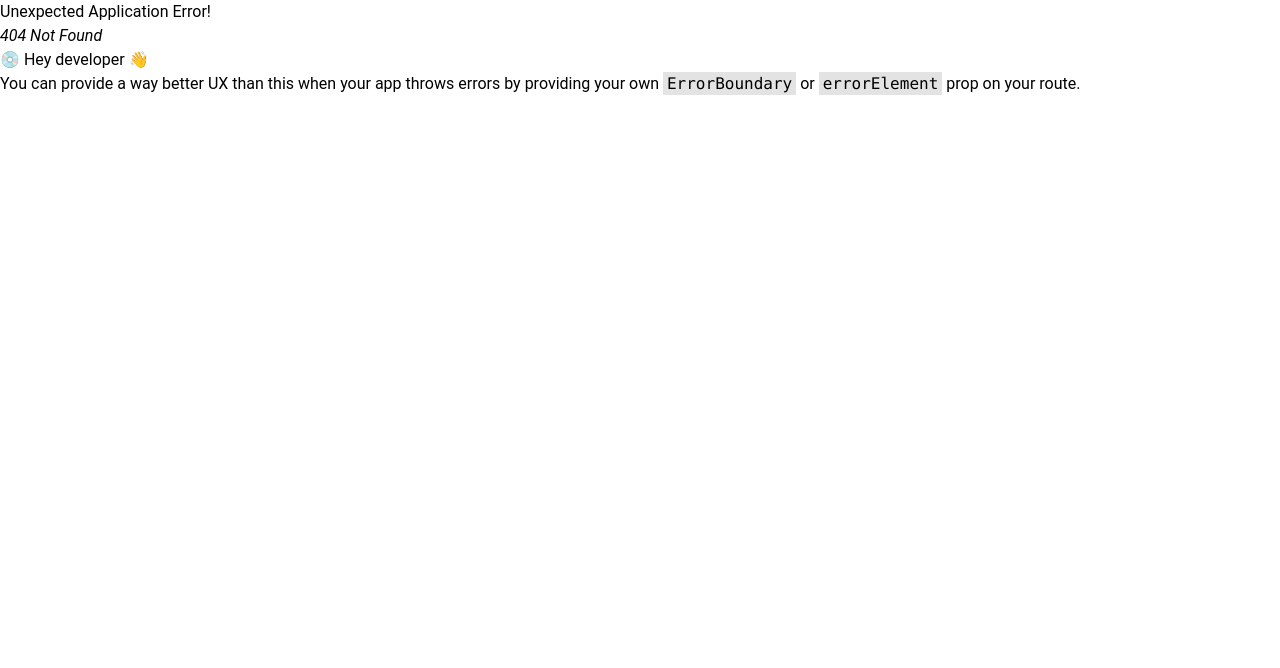
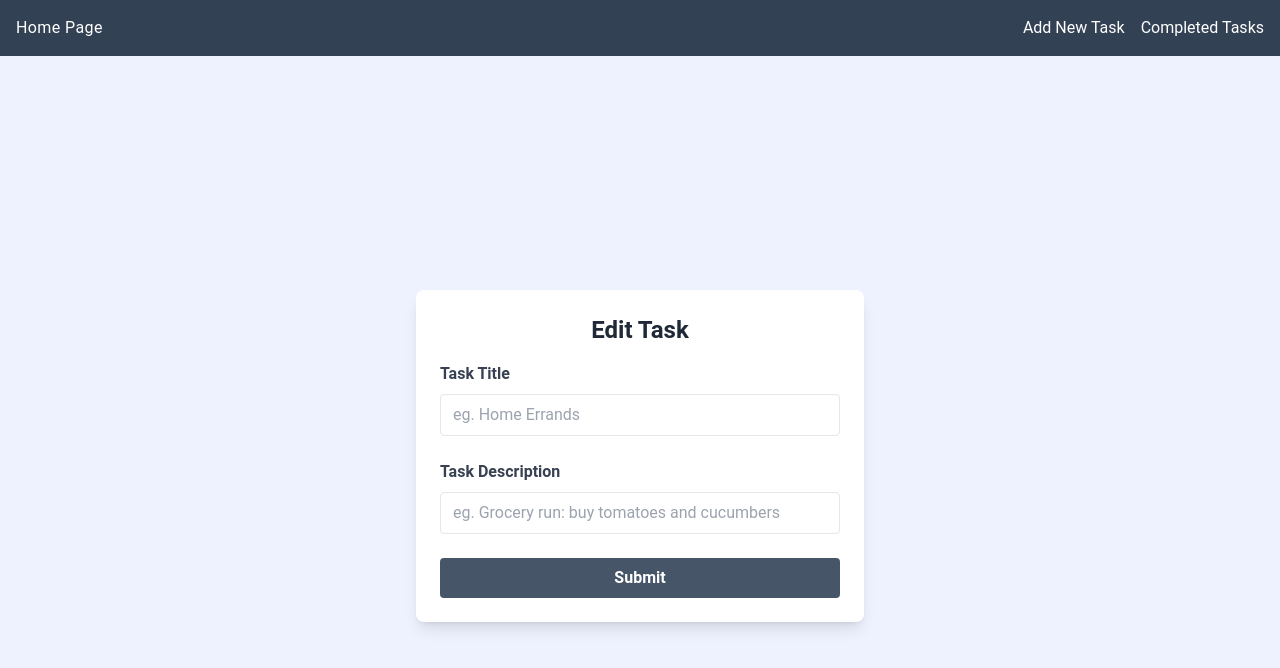
Before and after one commit to chaghigdemirjian/task-manager, a React (Vite) app in the folder cd-task-manager/: page /edit-task/1553 in a window 1280 px wide. Before the commit this address had no page. Shown: the top 668 px of the page. Built offline with nearby package versions, Linux system fonts and the light colour scheme; no server answers.

Commit message:
added task editting functionality

```diff
--- a/cd-task-manager/src/App.jsx
+++ b/cd-task-manager/src/App.jsx
@@ -9,7 +9,8 @@ import MainLayout from './Layout/MainLayout'
 import HomePage from './Pages/HomePage'
 import AddTask from './Pages/AddTask'
 import CompletedTasks from './Pages/CompletedTasks'
-import { toast } from 'react-toastify';
+import EditTask from './Pages/EditTask'
+import Task from './components/Task'
 
 const App = () => {
 
@@ -32,11 +33,29 @@ const App = () => {
       })
     }
 
+    // Edit existing task
+    const editTask = async (task) => {
+      const res = await fetch(`http://localhost:5000/tasks/${task.id}`, {
+        method: 'PUT',
+        headers: {
+          'Content-Type': 'application/json'
+        },
+        body: JSON.stringify(task)
+      })
+    }
+
+    const taskLoader = async ({ params }) => {
+      const res = await fetch(`http://localhost:5000/tasks/${params.id}`)
+      const data = await res.json()
+      return data
+    }
+
   const router = createBrowserRouter(
     createRoutesFromElements(
       <Route path = '/' element = {<MainLayout />}>
         <Route index element = {<HomePage deleteTask={deleteTask}/>}/>
         <Route path='/add-task' element = {<AddTask addTaskSubmit={addNewTask}/>}/>
+        <Route path='/edit-task/:id' element = {<EditTask editTask={editTask}/>} loader={taskLoader}/>
         <Route path='/completed-tasks' element = {<CompletedTasks />}/>
       </Route>
     )
--- /dev/null
+++ b/cd-task-manager/src/Pages/EditTask.jsx
@@ -0,0 +1,81 @@
+import React from 'react'
+import { useLoaderData, useNavigate, useParams } from 'react-router-dom'
+import { useState } from 'react'
+import { toast } from 'react-toastify'
+
+const EditTask = ( {editTask} ) => {
+
+  const task = useLoaderData()
+  if (!task) return null // ensure task is defined, tasks won't load without this line idk why
+
+  const [title, setTitle] = useState(task.title)
+  const [description, setDescription] = useState(task.description)
+
+  const { id } = useParams()
+  const navigate = useNavigate()
+
+  const submitForm = (e) => {
+    e.preventDefault()
+
+    const updatedTask = {
+      id,
+      title,
+      description
+    }
+
+    editTask(updatedTask)
+    toast.success('Job editted successfully!')
+    return  navigate('/')
+
+  }
+
+  return (
+    <section className="bg-indigo-50 min-h-screen flex items-center justify-center">
+        <form className="bg-white rounded-lg shadow-lg p-6 w-full max-w-md" onSubmit={submitForm}>
+          <h2 className="text-2xl font-semibold text-gray-800 text-center mb-4">Edit Task</h2>
+          <div className="mb-4">
+            <label className="block text-gray-700 font-bold mb-2" htmlFor="title">
+              Task Title
+            </label>
+
+            <input
+              type="text"
+              id="title"
+              name="title"
+              className="border rounded w-full py-2 px-3 mb-2 focus:outline-none focus:ring-2 focus:ring-indigo-500"
+              placeholder="eg. Home Errands"
+              required
+              value={title}
+              onChange={(e) => setTitle(e.target.value)}
+            />
+          </div>
+
+          <div className="mb-4">
+            <label className="block text-gray-700 font-bold mb-2" htmlFor="title">
+              Task Description
+            </label>
+
+            <input
+              type="text"
+              id="description"
+              name="description"
+              className="border rounded w-full py-2 px-3 mb-2 focus:outline-none focus:ring-2 focus:ring-indigo-500"
+              placeholder="eg. Grocery run: buy tomatoes and cucumbers"
+              required
+              value={description}
+              onChange={(e) => setDescription(e.target.value)}
+            />
+          </div>
+
+          <button
+          type="submit"
+          className="w-full bg-slate-600 text-white font-bold py-2 rounded hover:bg-green-500 transition duration-200"
+          >
+            Submit
+          </button>
+        </form>
+    </section>
+  )
+}
+
+export default EditTask
--- a/cd-task-manager/src/components/Task.jsx
+++ b/cd-task-manager/src/components/Task.jsx
@@ -1,8 +1,8 @@
 import React from 'react'
-import { useNavigate } from 'react-router-dom'
+import { Link } from 'react-router-dom'
 
 const Task = ({ task, onDelete }) => {
-    if (!task) return null // ensure task is defined
+    if (!task) return null // ensure task is defined, tasks won't load without this line idk why
 
   return (
     <div className="bg-blue-100 rounded-lg shadow-lg p-4 mb-4 transition-transform transform hover:scale-105 min-h-[80px]">
@@ -13,7 +13,14 @@ const Task = ({ task, onDelete }) => {
             className="bg-blue-700 text-white px-1 py-1 rounded hover:bg-red-800">
                 delete
             </button>
+            <button
+            // onClick={() => onDelete(task.id)}
+            className="ml-2 bg-green-700 text-white px-1 py-1 rounded hover:bg-red-800">
+              <Link to={`/edit-task/${task.id}`}>edit</Link>
+            </button>
     </div>
   )
 }
+
+
 export default Task
--- a/cd-task-manager/src/tasks.json
+++ b/cd-task-manager/src/tasks.json
@@ -2,18 +2,18 @@
   "tasks": [
     {
       "id": "c61d",
-      "title": "First Task",
-      "description": "Get some rest tonight : ) "
+      "title": "Testing 5!!",
+      "description": "Testing edit functionality"
     },
     {
       "id": "eb6a",
-      "title": "Garo Sucks",
-      "description": "Yes he does"
+      "title": "garo",
+      "description": "is the best !!!"
     },
     {
       "id": "df9c",
       "title": "success",
-      "description": "success"
+      "description": "success??"
     },
     {
       "id": "3cb8",
```
